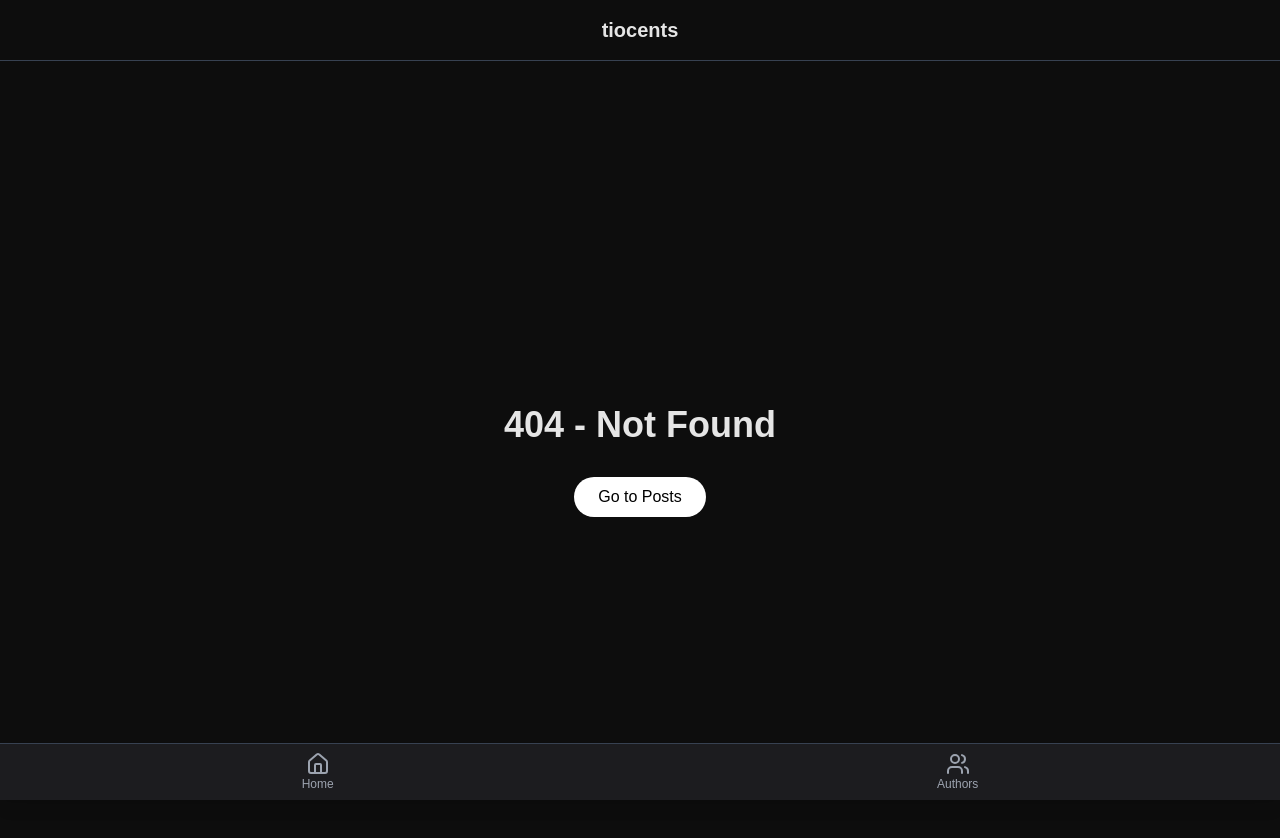
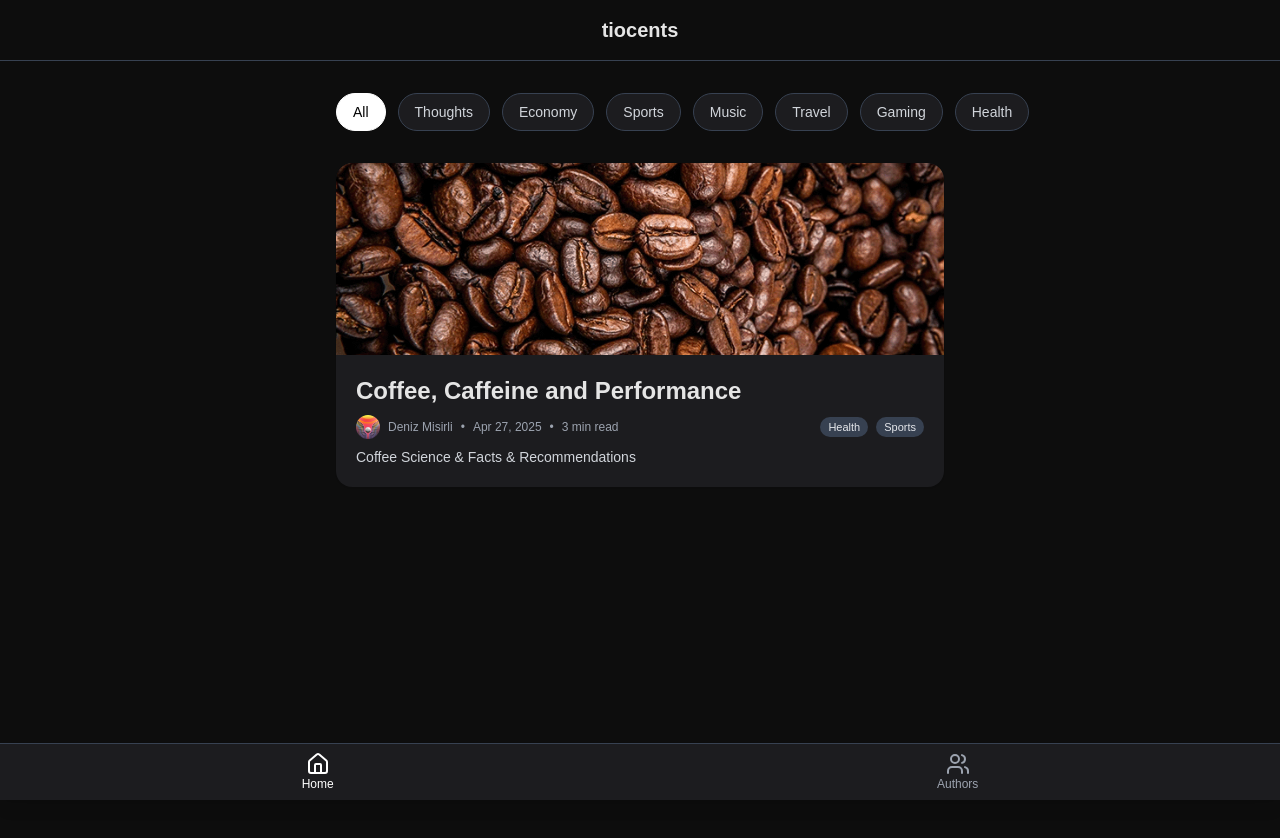
Before and after one commit to polarbeerd/tiocents_clean, a Next.js app: page /tiocents in a window 1280 px wide. Before the commit this address had no page. Shown: the top 838 px of the page. After the commit the page ends 800 px from the top, so only its background shows below. Built offline with nearby package versions, Linux system fonts and the light colour scheme.

Commit message:
tiocents app seperated

```diff
--- a/src/app/posts/[slug]/page.jsx
+++ b/src/app/tiocents/[slug]/page.jsx
@@ -11,7 +11,7 @@ import Comments from "@/components/Comments";
 
 // Static params
 export async function generateStaticParams() {
-  const postsDirectory = path.join(process.cwd(), "src/app/posts");
+  const postsDirectory = path.join(process.cwd(), "src/app/tiocents/posts");
   const filenames = fs.readdirSync(postsDirectory);
 
   return filenames
@@ -24,7 +24,7 @@ export async function generateStaticParams() {
 // Main page
 export default async function PostPage({ params }) {
   const { slug } = params;
-  const postsDirectory = path.join(process.cwd(), "src/app/posts");
+  const postsDirectory = path.join(process.cwd(), "src/app/tiocents/posts");
   const fullPath = path.join(postsDirectory, `${slug}.mdx`);
 
   let fileContents;
--- a/src/app/authors/page.js
+++ b/src/app/tiocents/authors/page.js
@@ -27,7 +27,7 @@ export default function AuthorsPage() {
         {authors.map((author) => (
           <Link
             key={author.name}
-            href={`/posts?author=${encodeURIComponent(author.name)}`}
+            href={`/tiocents?author=${encodeURIComponent(author.name)}`}
             className="bg-[#1C1C1F] rounded-2xl p-6 flex flex-col items-center text-center shadow hover:shadow-lg transition-all duration-150"
           >
             <Image
--- a/src/components/BottomNav.js
+++ b/src/components/BottomNav.js
@@ -36,8 +36,8 @@ export default function BottomNav() {
   }
 
   const navItems = [
-    { label: "Home", href: "/posts", icon: Home },
-    { label: "Authors", href: "/authors", icon: Users },
+    { label: "Home", href: "/tiocents", icon: Home },
+    { label: "Authors", href: "/tiocents/authors", icon: Users },
   ];
 
   return (
--- a/src/components/TopTabs.js
+++ b/src/components/TopTabs.js
@@ -59,7 +59,7 @@ export default function TopTabs({ posts = [] }) {
       {selectedAuthor && (
         <div className="text-center mb-6">
           <Link
-            href="/posts"
+            href="/tiocents"
             className="inline-block bg-white text-black px-4 py-2 rounded-full text-sm hover:bg-gray-200 transition-colors"
           >
             Clear Author Filter
@@ -73,7 +73,7 @@ export default function TopTabs({ posts = [] }) {
           filteredPosts.map((post) => (
             <Link
               key={post.slug}
-              href={`/posts/${post.slug}`}
+              href={`/tiocents/${post.slug}`}
               className="bg-[#1C1C1F] rounded-2xl overflow-hidden shadow-sm hover:shadow-lg hover:bg-[#27272a] transition-all duration-150"
             >
               {/* Cover Image */}
--- a/src/lib/getAllPosts.js
+++ b/src/lib/getAllPosts.js
@@ -3,7 +3,8 @@ import path from "path";
 import matter from "gray-matter";
 
 export function getAllPosts() {
-  const postsDirectory = path.join(process.cwd(), "src/app/posts");
+  const postsDirectory = path.join(process.cwd(), "src/app/tiocents/posts");
+
   const filenames = fs.readdirSync(postsDirectory);
 
   const posts = filenames
```
Also changed, not shown: src/app/tiocents/page.jsx (renamed from src/app/posts/page.jsx), src/app/tiocents/posts/coffee-caffeine-and-performance.mdx (renamed from src/app/posts/coffee-caffeine-and-performance.mdx).
